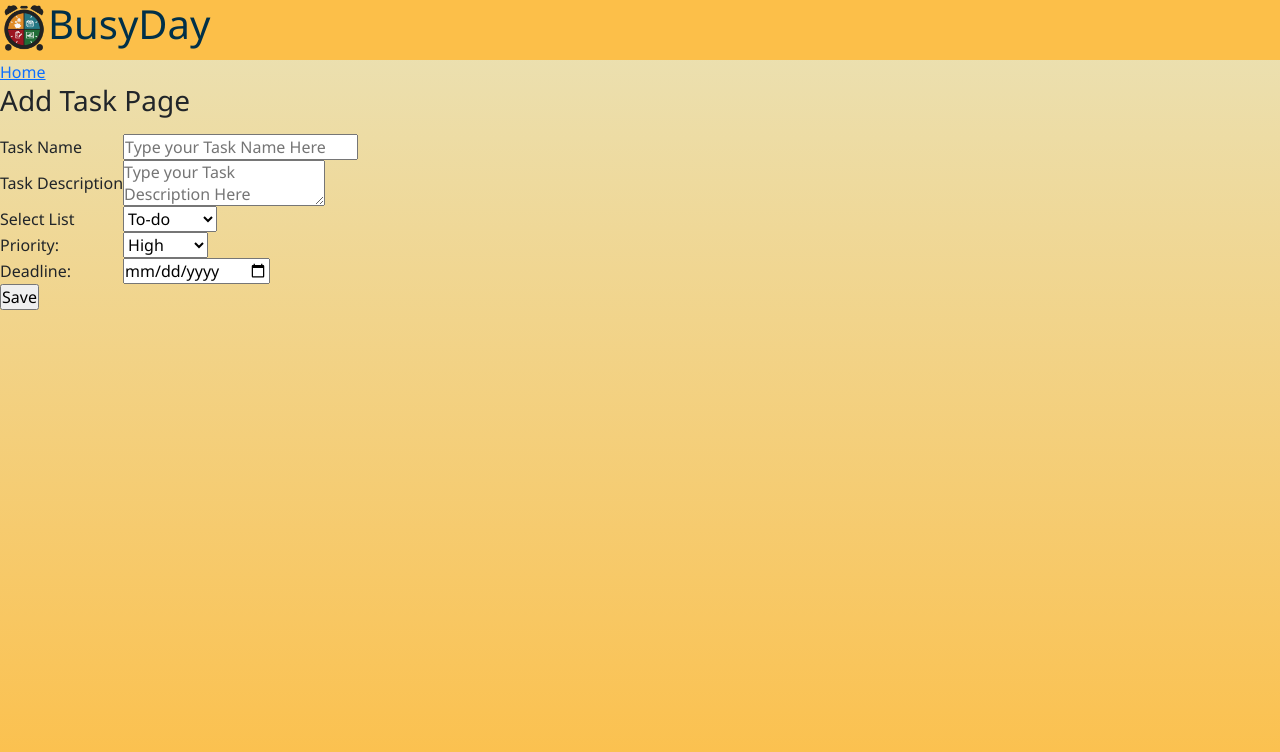
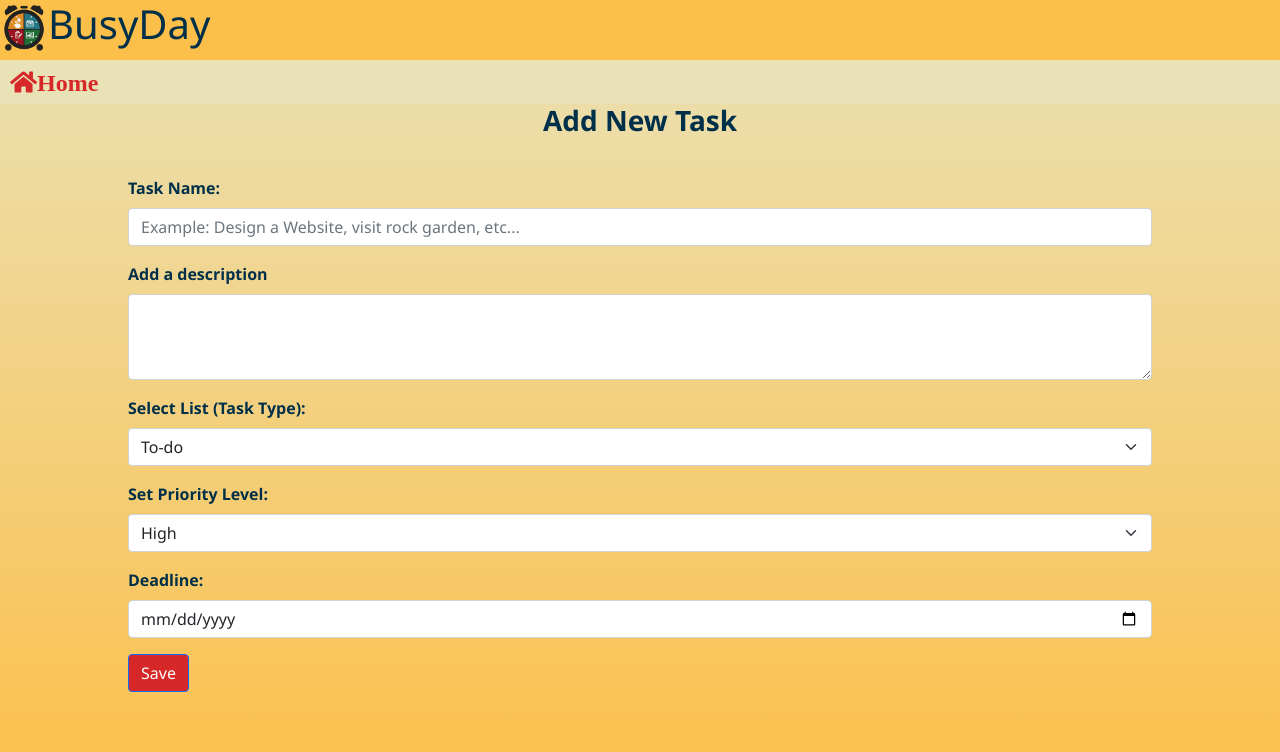
Before and after one commit to shreyacasm/task-manager, a PHP site: page /task-manager/add-task.php in a window 1280 px wide. Shown: the top 752 px of the page. Run offline with PHP 8.4, Linux system fonts and the light colour scheme; data comes from the database, SQL or seed files in the repository; some libraries are stand-ins or nearby versions.

Commit message:
form css

```diff
--- a/add-task.php
+++ b/add-task.php
@@ -5,6 +5,9 @@
 <html>
 <head>
     <title>Task Manager</title>
+    <!-- Font Awesome -->
+    <link rel="stylesheet" href="https://use.fontawesome.com/releases/v5.8.2/css/all.css">
+
     <link rel="stylesheet" href="<?php echo SITEURL;?>css/style.css">
     <link href="https://cdn.jsdelivr.net/npm/bootstrap@5.0.1/dist/css/bootstrap.min.css" rel="stylesheet" integrity="sha384-+0n0xVW2eSR5OomGNYDnhzAbDsOXxcvSN1TPprVMTNDbiYZCxYbOOl7+AMvyTG2x" crossorigin="anonymous">
 </head>
@@ -12,8 +15,10 @@
     <div  class="icon-tray">
         <h1><img src="images/icon.png" alt="icon" width=48 height=48>BusyDay</h1>
     </div>
-    <a href="<?php echo SITEURL ?>">Home</a>
-    <h3>Add Task Page</h3>
+    <div class="menu">
+        <a href="<?php echo SITEURL; ?>index.php"><i class="fas fa-home">Home</i></a>
+    </div>
+    <h3>Add New Task</h3>
     <p>
         <?php
             if(isset($_SESSION['add_fail'])){
@@ -23,23 +28,17 @@
         ?>
     </p>
     <form method="POST" action="" >
-        <table>
-            <tr>
-                <td>Task Name</th>
-                <td>
-                    <input type="text" name="task_name" placeholder="Type your Task Name Here" required>
-                </td>
-            </tr>
-            <tr>
-                <td>Task Description</th>
-                <td>
-                    <textarea name="task_desc" placeholder="Type your Task Description Here" required></textarea>
-                </td>
-            </tr>
-            <tr>
-                <td>Select List</td>
-                <td>
-                    <select name="list_id">
+        <div class="mb-3">
+            <label for="exampleFormControlInput1" class="form-label">Task Name: </label>
+            <input type="text" name="task_name"  class="form-control" id="exampleFormControlInput1" placeholder="Example: Design a Website, visit rock garden, etc..." required="required" >
+        </div>
+        <div class="mb-3">
+            <label for="exampleFormControlTextarea1" class="form-label">Add a description</label>
+            <textarea type="text" name="task_desc" class="form-control" id="exampleFormControlTextarea1" rows="3"></textarea>
+        </div>
+
+            <label for="exampleFormControlTextarea1" class="form-label">Select List (Task Type):</label>
+                    <select class="form-select mb-3"  name="list_id">
                         <?php
                             //connect db
                             $conn = mysqli_connect(LOCALHOST, DB_USERNAME, DB_PASSWORD) or die(mysqli_error());
@@ -73,26 +72,20 @@
                             }
                         ?>
                     </select>
-                </td>
-            </tr>
-            <tr>
-                <td>Priority:</td>
-                <td>
-                    <select name="priority">
+
+                <label for="exampleFormControlTextarea1" class="form-label">Set Priority Level:</label>
+
+
+                    <select class="form-select mb-3" name="priority">
                         <option value="high">High</option>
                         <option value="medium">Medium</option>
                         <option value="low">Low</option>
                     </select>
-                </td>
-            </tr>
-            <tr>
-                <td>Deadline:</td>
-                <td><input type="date" name="deadline"></td>
-            </tr>
-            <tr>
-                <td><input type="submit" name="submit" value="Save"></td>
-            </tr>
-        </table>
+
+            <label for="exampleFormControlTextarea1" class="form-label">Deadline:</label>
+            <input type="date" name="deadline" class="form-control mb-3" id="exampleFormControlInput1">
+            <button type="submit" name="submit" value="Save" type="button" class="btn btn-primary btn-cust">Save</button>
+
     </form>
 </body>
 </html>
--- a/css/style.css
+++ b/css/style.css
@@ -10,8 +10,16 @@ body{
     margin-top: 60px !important;
     background: linear-gradient(180deg, #eae2b7, #fcbf49);
 }
+form{
+    margin: 3% 10%;
+}
 h1{
     color: #003049 !important;
+}
+h3{
+    color: #003049 !important;
+    text-align: center;
+    font-weight: 700 !important;
 }
 .icon-tray{
     background-color: #fcbf49 !important;
@@ -50,6 +58,11 @@ h1{
     font-size: 20px;
     background-color: #d62828;
 }
+.list-selected{
+    font-size: 20px;
+    background-color: #d62828;
+    margin: 0 8px;
+}
 .add-task{
     font-size: 20px;
     padding: 8px 20px;
@@ -80,3 +93,13 @@ h1{
     padding-top: 16px;
     padding-bottom: 16px;
 }
+.cust-table i{
+    margin: 0 8px;
+}
+.btn-cust{
+    background-color: #d62828 !important;
+}
+label{
+    color: #003049 !important;
+    font-weight: 900;
+}
--- a/index.php
+++ b/index.php
@@ -101,7 +101,7 @@
 
                             ?>
                             <tr class="cust-light">
-                                <td scope="row"><?php echo $sn++; ?></td>
+                                <td><?php echo $sn++; ?></td>
                                 <td><?php echo $task_name; ?></td>
                                 <td><?php echo $priority; ?></td>
                                 <td><?php echo $deadline; ?></td>
```
Also changed, not shown: add-list.php (+17 -18 lines), list-task.php (+25 -14 lines), manage-list.php (+20 -13 lines).
